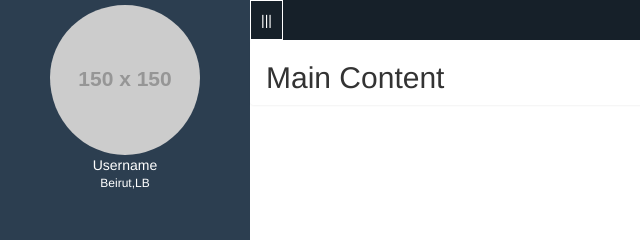
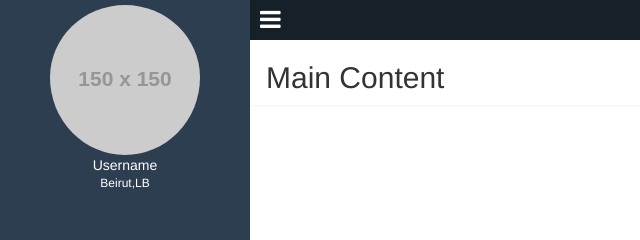
Before and after one commit to haidarhmd1/sidebar-adminpanel, a plain HTML site: page index.html in a window 1280 px wide. Shown: the top 240 px of the page, 0-640 px from the left. Drawn offline with Linux system fonts and the light colour scheme; placeholder pictures from the web are drawn by us.

Commit message:
layout and mark up fixes

```diff
--- a/custom/index.css
+++ b/custom/index.css
@@ -13,10 +13,10 @@
 
 /* button-styling */
 .btn-toggle{
-    padding: 9px 10px;
+    padding: 7px 10px;
     background: transparent;
     color:white;
-    border: 1px solid white;
+    border: none;
     cursor: pointer;
 }
 
--- a/index.html
+++ b/index.html
@@ -63,7 +63,7 @@
          <div class="container-fluid" id="notification-content">
          <div class="row">
                 <div class="col-xs-2">
-                        <button class="btn-toggle" id="side_bar_toggle">|||</button>
+                        <button class="btn-toggle" id="side_bar_toggle"><i class="fa fa-bars" style="font-size:24px"></i></button>
                     </div>
                 <div class="col-xs-10">
                     <span id="user-settings"><i class="fa fa-gear topnav-icon"></i>
```
